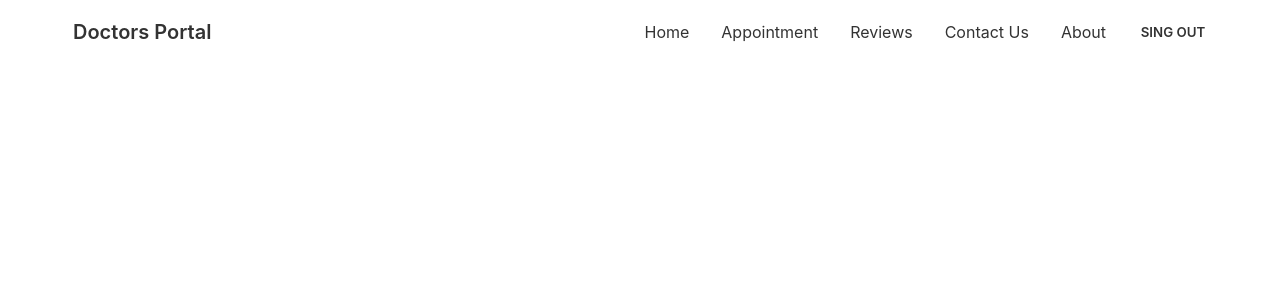
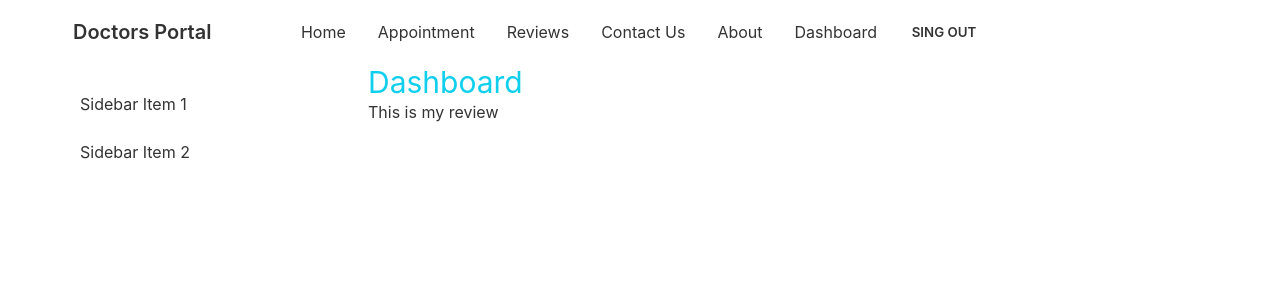
Before and after one commit to Neelporos/doctors-portal-client-site, a React (Create React App) app: page /dashboard/review in a window 1280 px wide. Shown: the top 300 px of the page. Built offline with nearby package versions, Linux system fonts and the light colour scheme; no server answers; sample sign-in values are in the browser's storage.

Commit message:
My Appointment Table Done

```diff
--- a/src/App.js
+++ b/src/App.js
@@ -11,6 +11,9 @@ import Reviews from "./Pages/Reviews/Reviews";
 import Navbar from "./Pages/Shared/Navbar";
 import { ToastContainer } from 'react-toastify';
   import 'react-toastify/dist/ReactToastify.css';
+import Dashboard from "./Pages/Dashboard/Dashboard";
+import MyAppointment from "./Pages/Dashboard/MyAppointment";
+import MyReview from "./Pages/Dashboard/MyReview";
 
 function App() {
   return (
@@ -26,6 +29,17 @@ function App() {
             </RequireAuth>
           }
         ></Route>
+        <Route
+          path="/dashboard"
+          element={
+            <RequireAuth>
+              <Dashboard></Dashboard>
+            </RequireAuth>
+          }
+        >
+          <Route index element={<MyAppointment></MyAppointment>}></Route>
+          <Route path="review" element={<MyReview></MyReview>}></Route>
+        </Route>
         <Route path="/reviews" element={<Reviews></Reviews>}></Route>
         <Route path="/contact" element={<Contact></Contact>}></Route>
         <Route path="/login" element={<Login></Login>}></Route>
--- /dev/null
+++ b/src/Pages/Dashboard/Dashboard.js
@@ -0,0 +1,30 @@
+import React from "react";
+import { Link, Outlet } from "react-router-dom";
+
+const Dashboard = () => {
+  return (
+    <div>
+      <div class="drawer drawer-mobile">
+        <input id="dashboard-sidebar" type="checkbox" class="drawer-toggle" />
+        <div class="drawer-content">
+
+          <h2 className="text-3xl text-primary">Dashboard</h2>
+          <Outlet></Outlet>
+        </div>
+        <div class="drawer-side">
+          <label for="dashboard-sidebar" class="drawer-overlay"></label>
+          <ul class="menu p-4 overflow-y-auto w-80 bg-base-100 text-base-content">
+            <li>
+              <Link to="/dashboard">Sidebar Item 1</Link>
+            </li>
+            <li>
+              <Link to="/dashboard/review">Sidebar Item 2</Link>
+            </li>
+          </ul>
+        </div>
+      </div>
+    </div>
+  );
+};
+
+export default Dashboard;
--- /dev/null
+++ b/src/Pages/Dashboard/MyAppointment.js
@@ -0,0 +1,45 @@
+import React, { useEffect, useState } from "react";
+import { useAuthState } from "react-firebase-hooks/auth";
+import auth from "../../firebase.init";
+
+const MyAppointment = () => {
+    const [user] = useAuthState(auth);
+    const [appointment, setAppointment] = useState([]);
+  console.log(user);
+  useEffect(() => {
+    if (user) {
+      fetch(`http://localhost:5000/booking?patient=${user.email}`)
+        .then((res) => res.json())
+        .then((data) => setAppointment(data));
+    }
+  }, [user]);
+  return (
+    <div>
+      <h2>This Is My MyAppointment: {appointment.length}</h2>
+      <div class="overflow-x-auto">
+        <table class="table w-full">
+          <thead>
+            <tr>
+              <th>Name</th>
+              <th>Treatment</th>
+              <th>Date</th>
+              <th>Time</th>
+            </tr>
+          </thead>
+          <tbody>
+              {
+                  appointment.map(a =><tr>
+                    <td>{a.patientName}</td>
+                    <td>{a.treatment}</td>
+                    <td>{a.date}</td>
+                    <td>{a.slot}</td>
+                  </tr>)
+              }
+          </tbody>
+        </table>
+      </div>
+    </div>
+  );
+};
+
+export default MyAppointment;
--- /dev/null
+++ b/src/Pages/Dashboard/MyReview.js
@@ -0,0 +1,11 @@
+import React from 'react';
+
+const MyReview = () => {
+    return (
+        <div>
+            <h2>This is my review</h2>
+        </div>
+    );
+};
+
+export default MyReview;
--- a/src/Pages/Shared/Navbar.js
+++ b/src/Pages/Shared/Navbar.js
@@ -18,6 +18,9 @@ const Navbar = () => {
       <li><Link to="/reviews">Reviews</Link></li>
       <li><Link to="/contact">Contact Us</Link></li>
       <li><Link to="/about">About</Link></li>
+      {
+        user && <li><Link to="/dashboard">Dashboard</Link></li>
+      }
       <li>{user? <button onClick={logout} className="btn  btn-ghost">Sing Out</button>:<Link to="/login">Login</Link>}</li>
     </>
   );
@@ -56,6 +59,25 @@ const Navbar = () => {
             {menuItems}
           </ul>
         </div>
+        <div class="navbar-end">
+        <label tabIndex="1" for="dashboard-sidebar" className="btn btn-ghost lg:hidden">
+              <svg
+                xmlns="http://www.w3.org/2000/svg"
+                className="h-5 w-5"
+                fill="none"
+                viewBox="0 0 24 24"
+                stroke="currentColor"
+              >
+                <path
+                  strokeLinecap="round"
+                  strokeLinejoin="round"
+                  strokeWidth="2"
+                  d="M4 6h16M4 12h8m-8 6h16"
+                />
+              </svg>
+            </label>
+
+        </div>
       </div>
     </div>
   );
```
